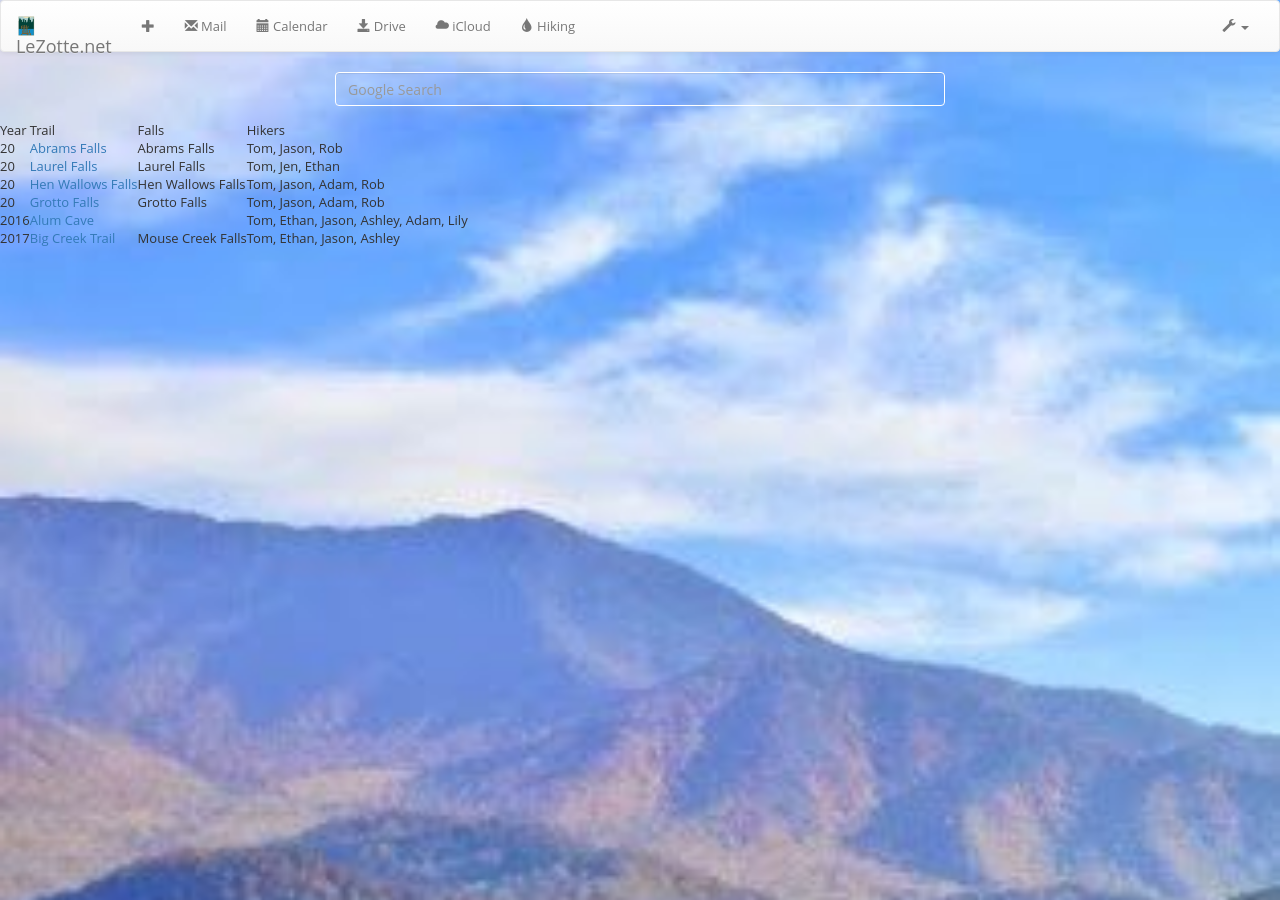
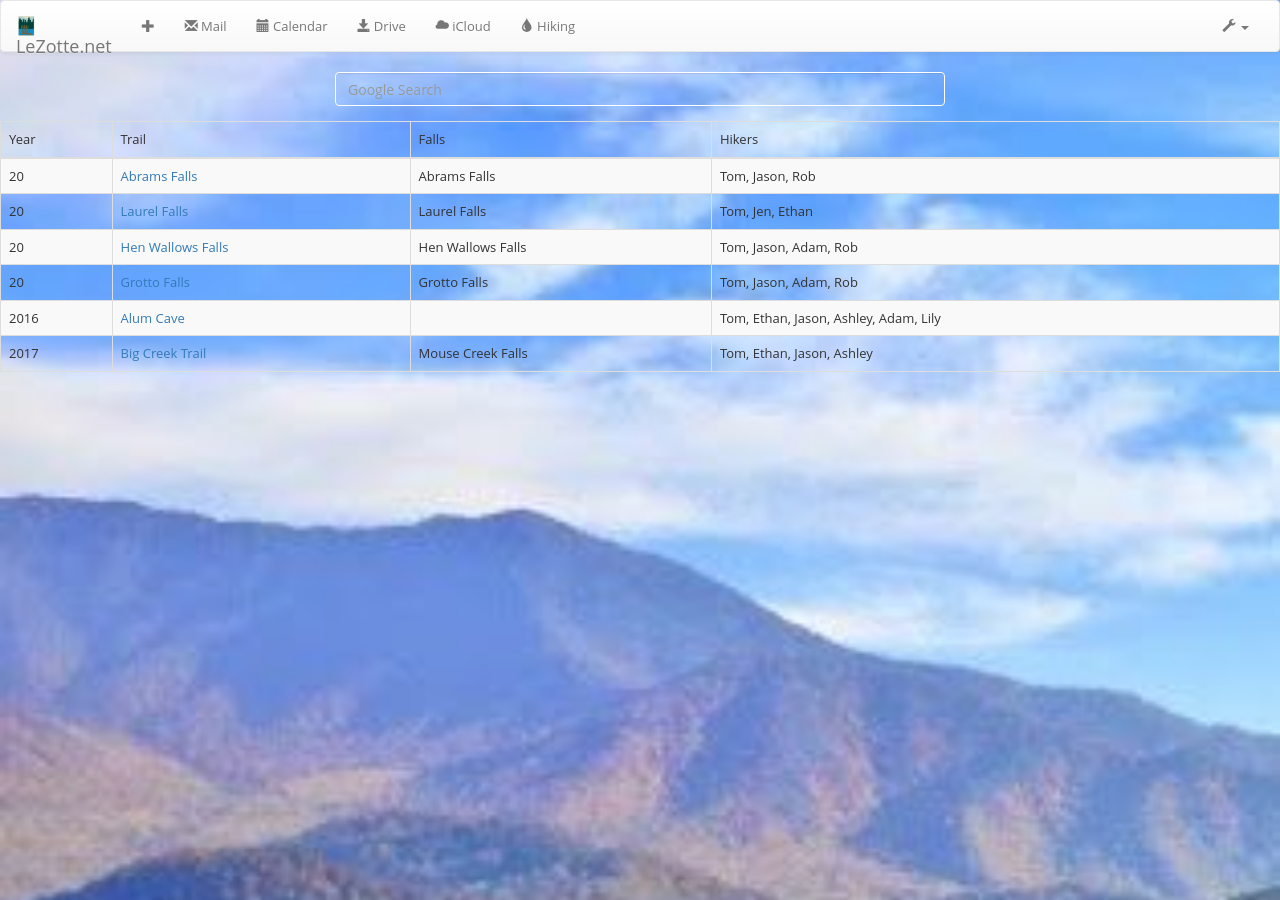
Before and after one commit to tlezotte/lezotte, a Jekyll site: the page built from hiking.html, in a window 1280 px wide. Built offline with Jekyll 4.4.1, drawn with Linux system fonts in a browser that asks for light colours; nearby versions of some CDN libraries.

Commit message:
center table

```diff
--- a/hiking.html
+++ b/hiking.html
@@ -16,8 +16,8 @@
             </div>
         </div>
     </form>
-    <div class="row">
-        <table>
+    <div class="row" class="center-block">
+        <table class="table table-bordered table-striped table-hover">
             <thead>
                 <tr>
                     <td>Year</td>
```
